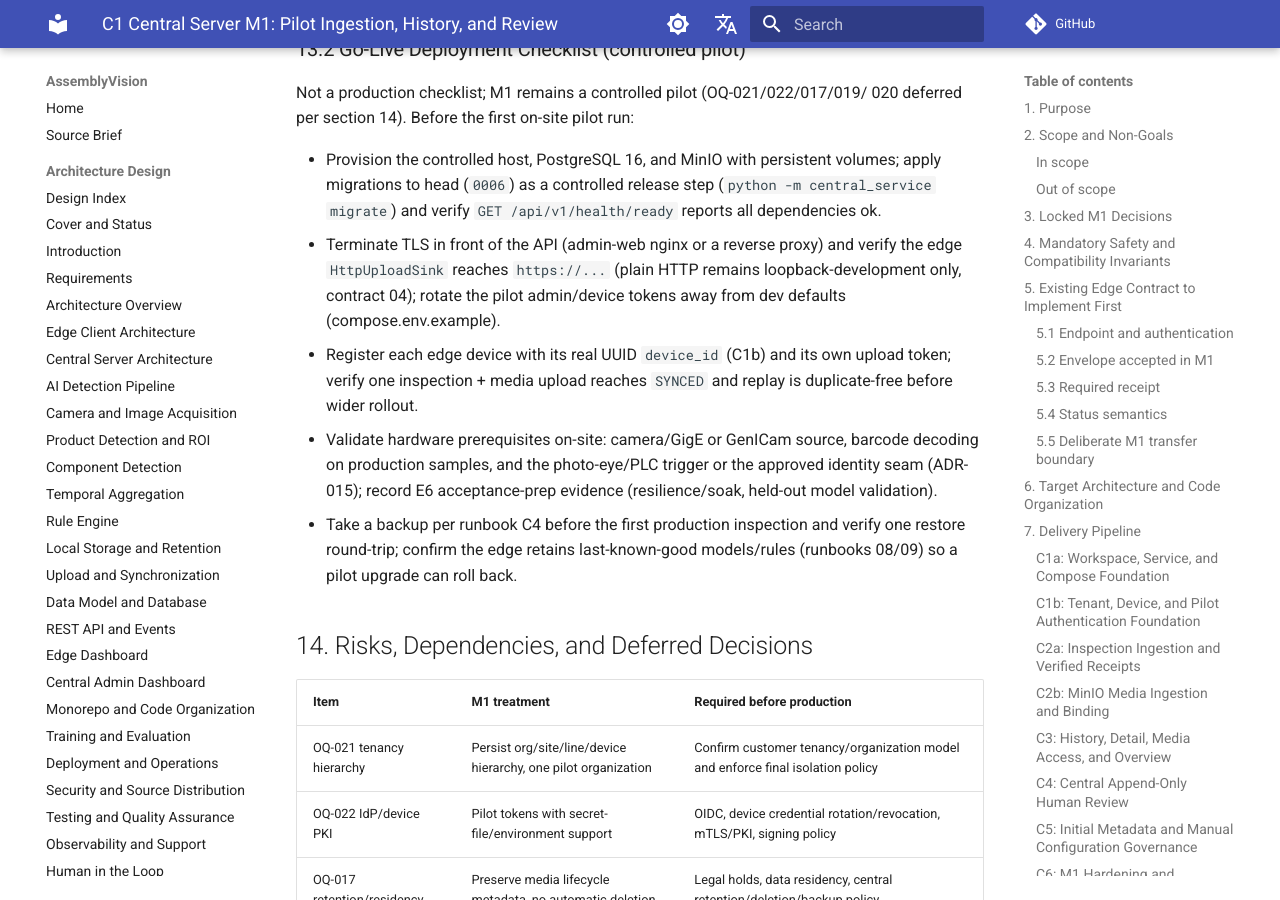
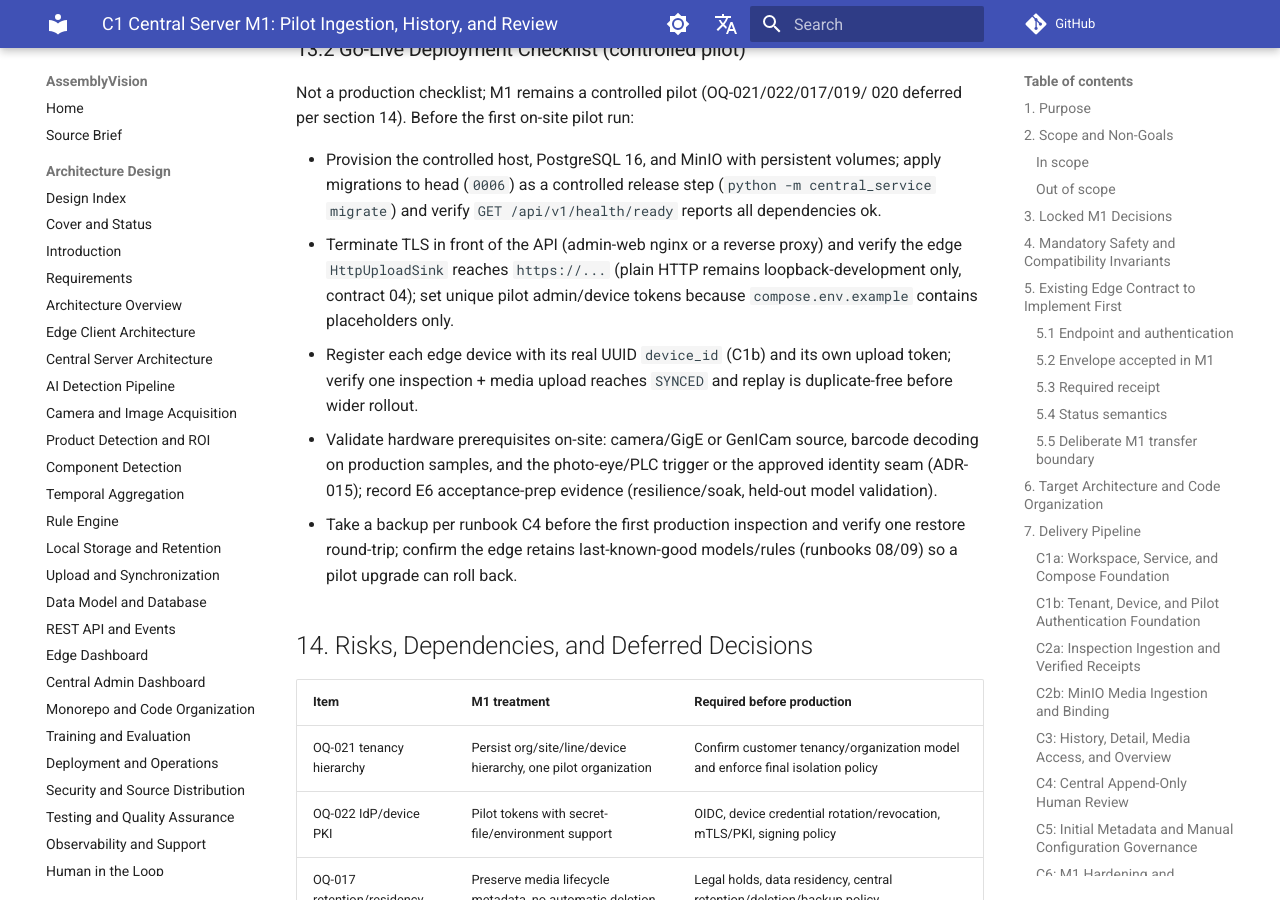
Before and after one commit to dream-studio-china/assembly-vision, an MkDocs documentation site: the page built from docs/tasks/C1-central-server-m1.md, in a window 1280 px wide and 900 px high, scrolled down 19912 px. Built offline with MkDocs 1.6.1 and Material for MkDocs 9.7.7, drawn with Linux system fonts in a browser that asks for light colours; comment, search, counter and statistics services are not loaded.

Commit message:
fix(central): fail closed when compose secrets are unset
Remove the published development credential defaults from the central
Compose deployment. PostgreSQL, MinIO, administrator, and device-upload
secrets are now required non-empty variables; an empty example environment
fails Compose interpolation instead of provisioning a stack with publicly
known credentials. Deployment guides and the M1 go-live checklist are
updated to state that the tracked example contains placeholders only.

```diff
--- a/docs/tasks/C1-central-server-m1.md
+++ b/docs/tasks/C1-central-server-m1.md
@@ -719,8 +719,8 @@
   reports all dependencies ok.
 - Terminate TLS in front of the API (admin-web nginx or a reverse proxy) and
   verify the edge `HttpUploadSink` reaches `https://...` (plain HTTP remains
-  loopback-development only, contract 04); rotate the pilot admin/device
-  tokens away from dev defaults (compose.env.example).
+  loopback-development only, contract 04); set unique pilot admin/device
+  tokens because `compose.env.example` contains placeholders only.
 - Register each edge device with its real UUID `device_id` (C1b) and its own
   upload token; verify one inspection + media upload reaches `SYNCED` and
   replay is duplicate-free before wider rollout.
```
Also changed, not shown: DEPLOYMENT.md (+13 -7 lines), QUICKSTART.md (+2 -2 lines), README.md (+1 -1 lines), apps/central-service/README.md (+3 -2 lines), 3 other files.
